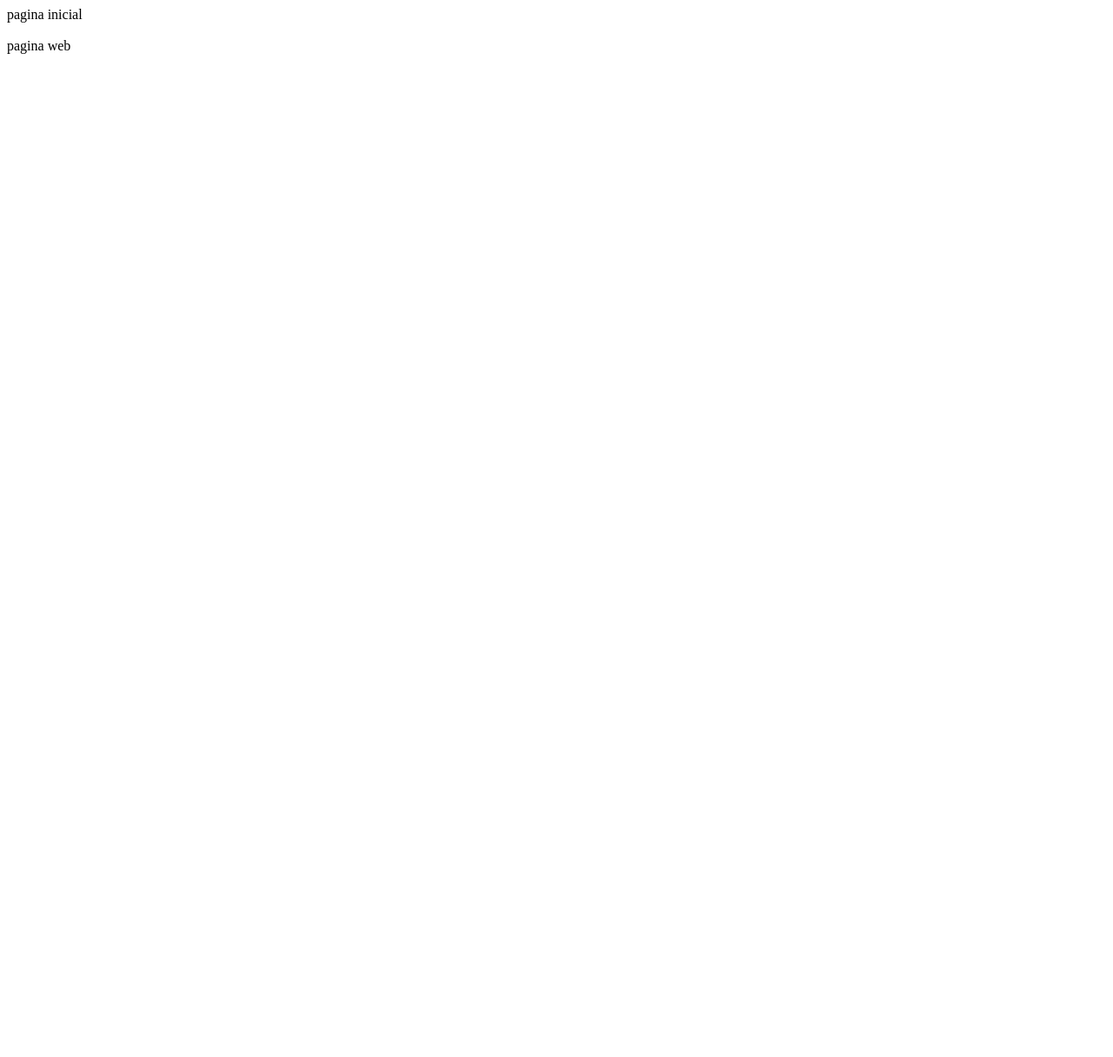
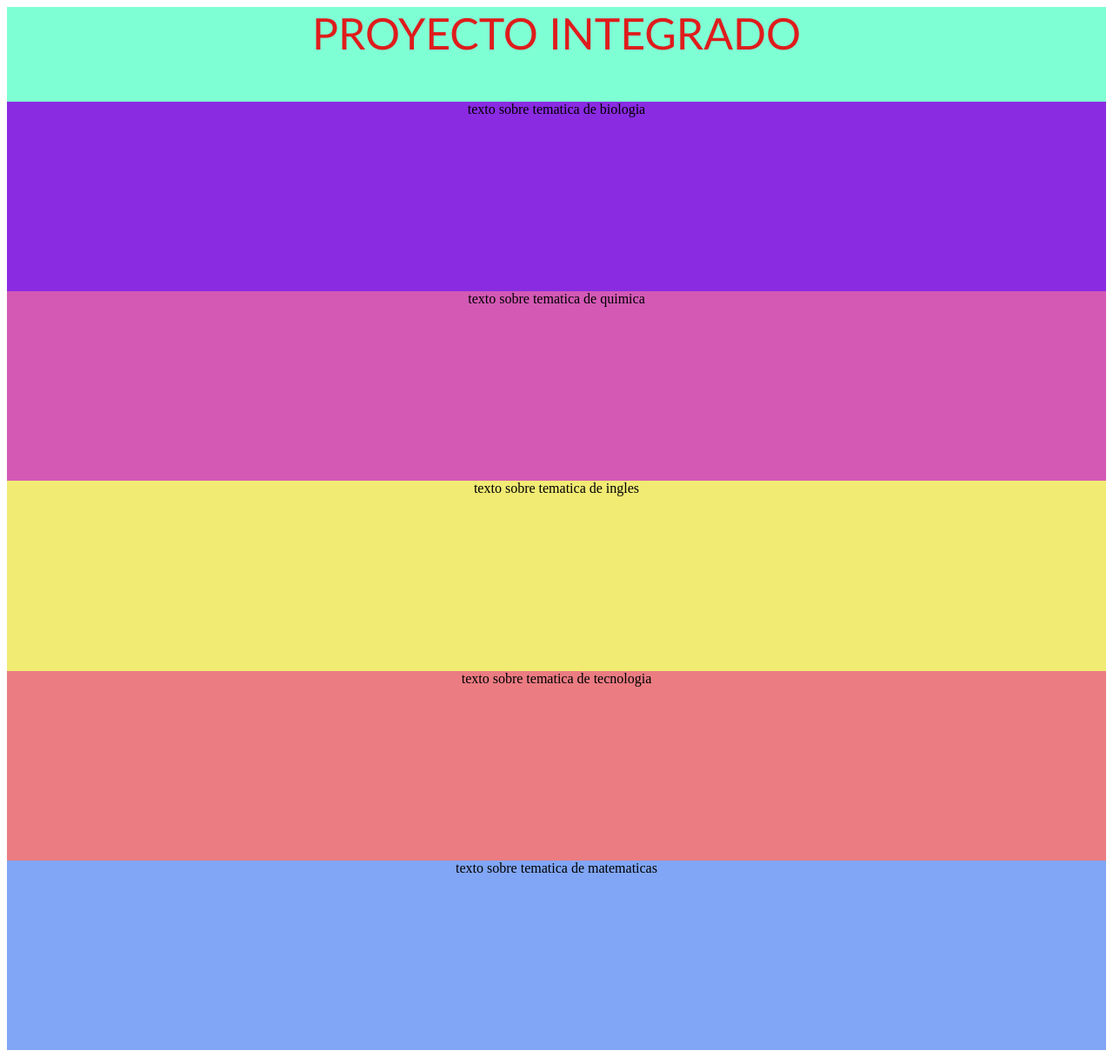
Before and after one commit to Marianagv24/Pagina-web, a plain HTML site: page index.html in a window 1280 px wide. Shown: the whole page at 87% size. Before the commit the page ends 800 px from the top, so only its background shows below. Drawn offline with Linux system fonts and the light colour scheme.

Commit message:
ACTUALIZACIÓN 3

```diff
--- a/index.html
+++ b/index.html
@@ -4,10 +4,37 @@
     <meta charset="UTF-8">
     <meta name="viewport" content="width=, initial-scale=1.0">
     <title>Document</title>
+    <link rel="stylesheet" href="temas.css">
 </head>
 <body>
-    pagina inicial <br><br>
 
-    pagina web
+<div  class="contenedor">
+
+<div  class="encabezado">
+
+    PROYECTO INTEGRADO
+
+</div>
+<div  class="biologia">
+    texto sobre tematica de biologia
+</div>
+<div  class="quimica">
+    texto sobre tematica de quimica
+</div>
+<div  class="ingles">
+    texto sobre tematica de ingles
+</div>
+<div  class="tecnologia">
+    texto sobre tematica de tecnologia
+</div>
+<div  class="matematicas">
+    texto sobre tematica de matematicas
+</div>
+</div>
+
+
+
+
+
 </body>
 </html>
--- /dev/null
+++ b/temas.css
@@ -0,0 +1,48 @@
+.contenedor{
+
+    width: 100%;
+    height: 1200px;
+    background-color: antiquewhite;
+    display: flex;
+    flex-direction: column;
+    text-align: center;
+
+}
+.encabezado{
+    width:100% ;
+    height: 200px; ;
+    background-color: aquamarine;
+    color: rgb(223, 28, 28);
+    font-size: 50px;
+    font-family: 'Trebuchet MS', 'Lucida Sans Unicode', 'Lucida Grande', 'Lucida Sans', Arial, sans-serif;
+}
+.biologia{
+    width:100% ;
+    height: 400px;;
+    background-color: blueviolet;
+
+}
+.quimica{
+    width:100% ;
+    height: 400px;;
+    background-color: rgb(211, 89, 181);
+
+}
+.ingles{
+    width:100% ;
+    height: 400px;;
+    background-color: rgb(241, 235, 116);
+
+}
+.tecnologia{
+    width:100% ;
+    height: 400px;;
+    background-color: rgb(235, 124, 130);
+
+}
+.matematicas{
+    width:100% ;
+    height: 400px;;
+    background-color: rgb(129, 166, 246);
+
+}
```
